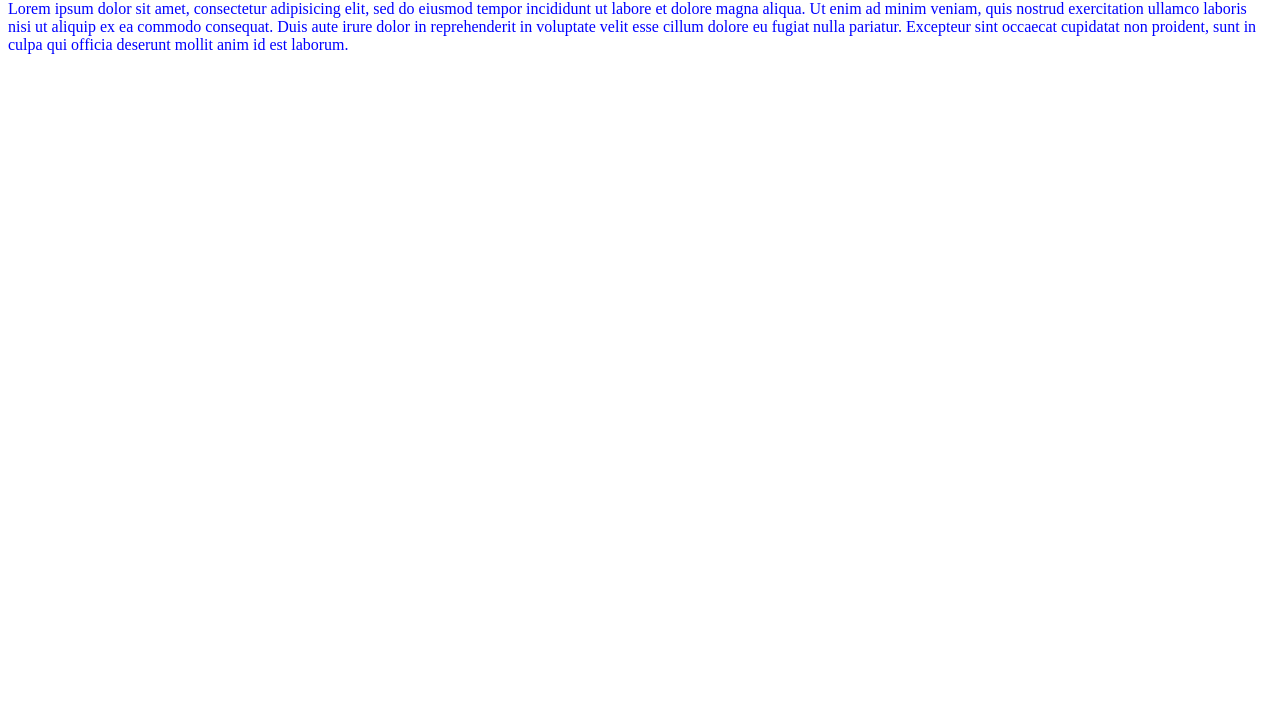
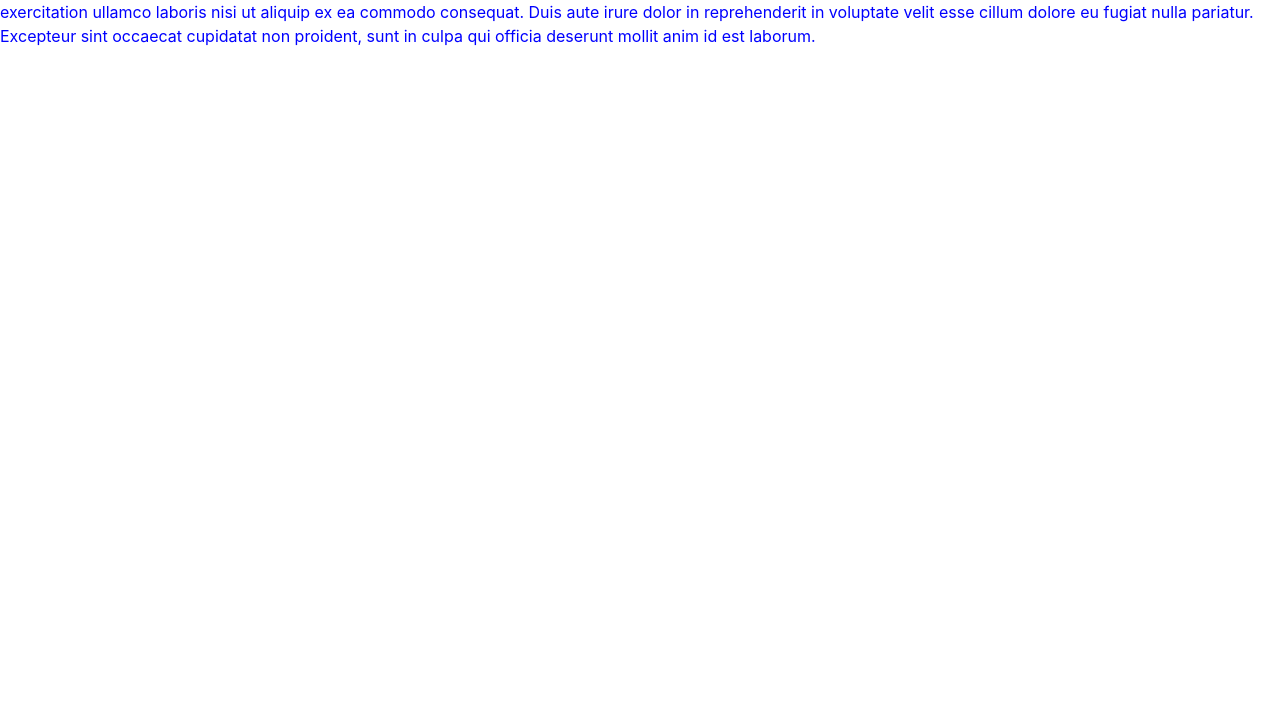
Before and after one commit to LoraKraft/Lorakraft.github.io, a plain HTML site: page index.html in a window 1280 px wide. Shown: the part 80-800 px from the top of the page. Drawn offline with Linux system fonts and the light colour scheme.

Commit message:
add bootstrap

```diff
--- a/index.html
+++ b/index.html
@@ -3,8 +3,8 @@
   <head>
     <meta charset="utf-8">
 
-    <title>My page title</title>
-    <!--link rel="stylesheet" type="text/css" href="src/css/bootstrap.css"-->
+    <title>Basic CSS</title>
+    <link rel="stylesheet" type="text/css" href="src/css/bootstrap.css">
     <link rel="stylesheet" href="src/css/style.css">
 
 
```
